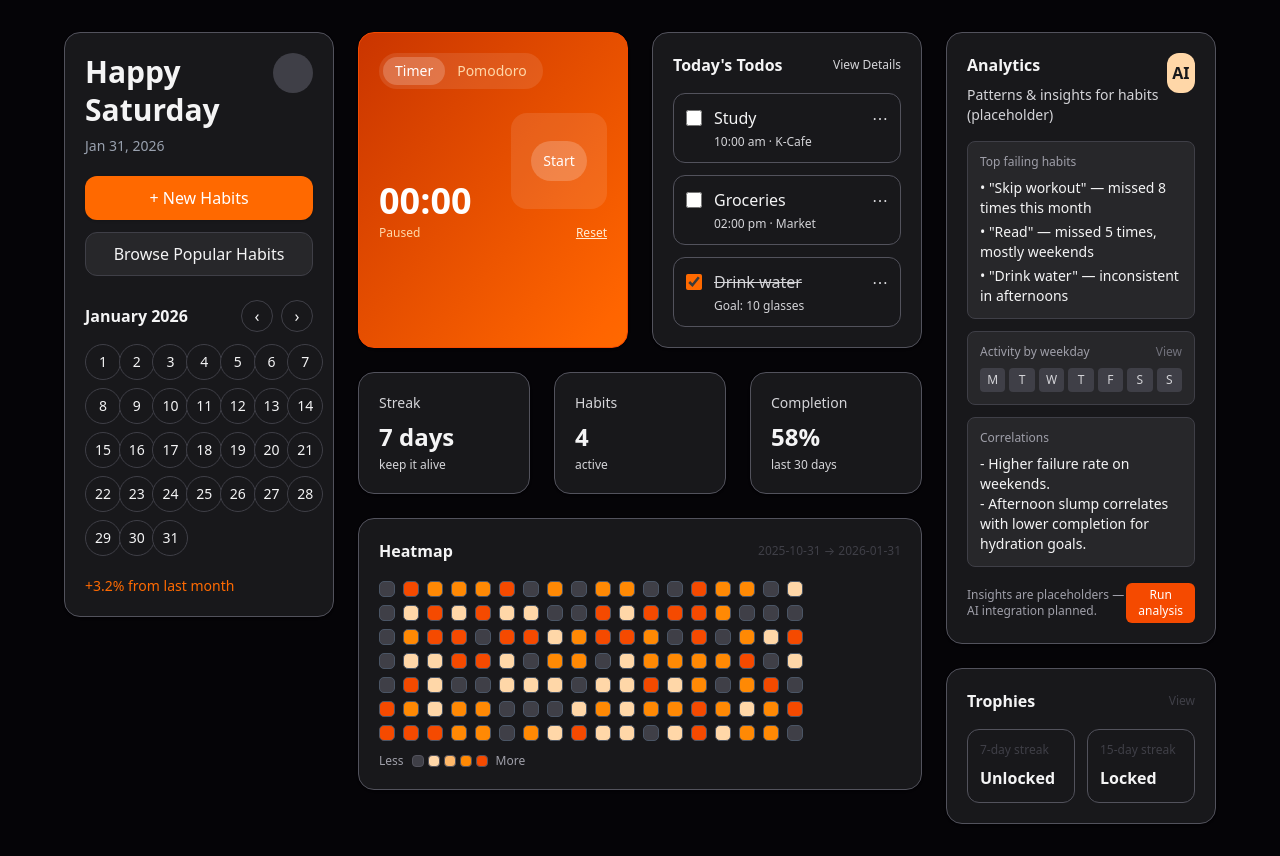
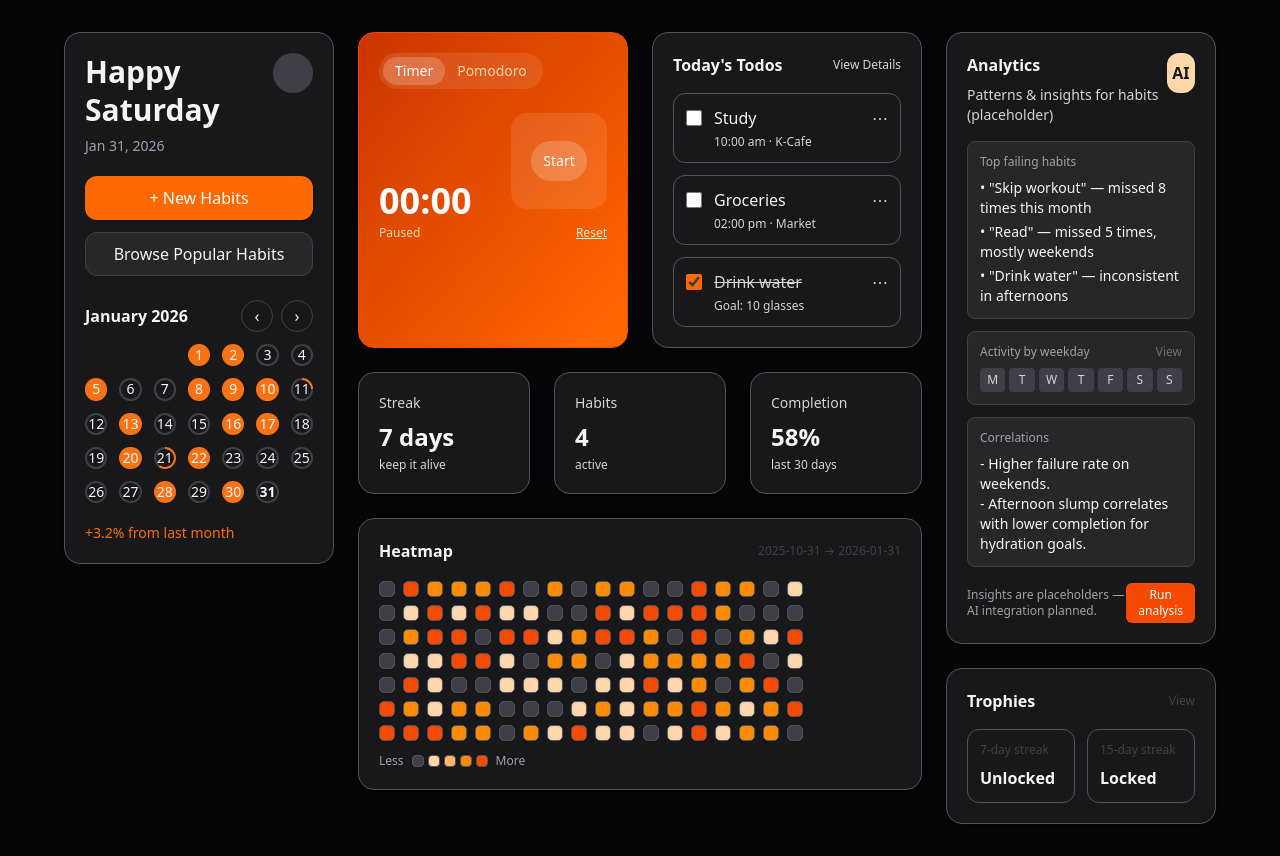
Before and after one commit to lucaskampi/habit-tracker, a Next.js app: page /dashboard in a window 1280 px wide. Built offline with nearby package versions, Linux system fonts and the light colour scheme; no server answers.

Commit message:
feat: changing calendar ui, applying proportional habit completion border and full day habit completion circle filling

```diff
--- a/src/app/dashboard/ui/Sidebar.tsx
+++ b/src/app/dashboard/ui/Sidebar.tsx
@@ -6,11 +6,27 @@ function daysInMonth(year: number, month0: number) {
   return new Date(year, month0 + 1, 0).getDate();
 }
 
+// Mock function to get completion percentage for a day
+// TODO: Replace with actual API call
+function getDayCompletion(day: number): number {
+  // Mock data - some days with different completion levels
+  const mockData: Record<number, number> = {
+    1: 100, 2: 100, 5: 100, 8: 100, 9: 100, 10: 100, 13: 100,
+    16: 100, 17: 100, 20: 100, 22: 100, 28: 100, 30: 100,
+    // Partial completion examples
+    11: 25, 21: 60
+  };
+  return mockData[day] || 0;
+}
+
 export default function Sidebar() {
   const now = new Date();
   const year = now.getFullYear();
   const month0 = now.getMonth();
   const days = Array.from({ length: daysInMonth(year, month0) }, (_, i) => i + 1);
+  const firstWeekday = new Date(year, month0, 1).getDay(); // 0..6 (Sun..Sat)
+  const leadingEmpty = (firstWeekday + 6) % 7; // convert to Monday=0
+  const blanks = Array.from({ length: leadingEmpty });
 
   return (
     <aside className="bg-zinc-900 rounded-2xl p-5 shadow-sm border border-zinc-600 text-zinc-100">
@@ -52,15 +68,46 @@ export default function Sidebar() {
           </div>
         </div>
 
-        <div className="grid grid-cols-7 gap-2">
-          {days.map((d) => (
+        <div className="grid grid-cols-7 gap-3">
+          {blanks.map((_, i) => (
             <div
-              key={d}
-              className="h-9 w-9 rounded-full border border-zinc-700 text-sm flex items-center justify-center text-zinc-100 bg-zinc-900"
-            >
-              {d}
-            </div>
+              key={`blank-${i}`}
+              className="aspect-square rounded-full border border-transparent bg-transparent"
+            />
           ))}
+
+          {days.map((d) => {
+            const completion = getDayCompletion(d);
+            const isToday = d === now.getDate();
+            const isComplete = completion === 100;
+
+            return (
+              <div
+                key={`day-${d}`}
+                className="aspect-square rounded-full text-sm flex items-center justify-center text-zinc-100 relative"
+                style={{
+                  background: isComplete
+                    ? '#f97316'
+                    : completion > 0
+                    ? `conic-gradient(#f97316 0deg, #f97316 ${completion * 3.6}deg, #3f3f46 ${completion * 3.6}deg, #3f3f46 360deg)`
+                    : '#3f3f46',
+                }}
+              >
+                {!isComplete && (
+                  <div className="absolute inset-[2px] rounded-full bg-zinc-900 flex items-center justify-center">
+                    <span className={`${isToday ? 'font-bold' : ''}`}>
+                      {d}
+                    </span>
+                  </div>
+                )}
+                {isComplete && (
+                  <span className={`relative z-10 ${isToday ? 'font-bold' : ''}`}>
+                    {d}
+                  </span>
+                )}
+              </div>
+            );
+          })}
         </div>
 
         <div className="mt-5 text-sm text-orange-500 font-medium">+3.2% from last month</div>
```
